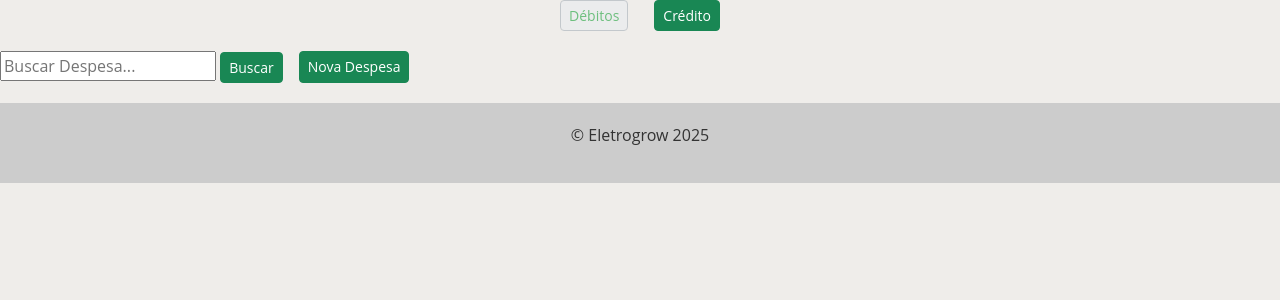
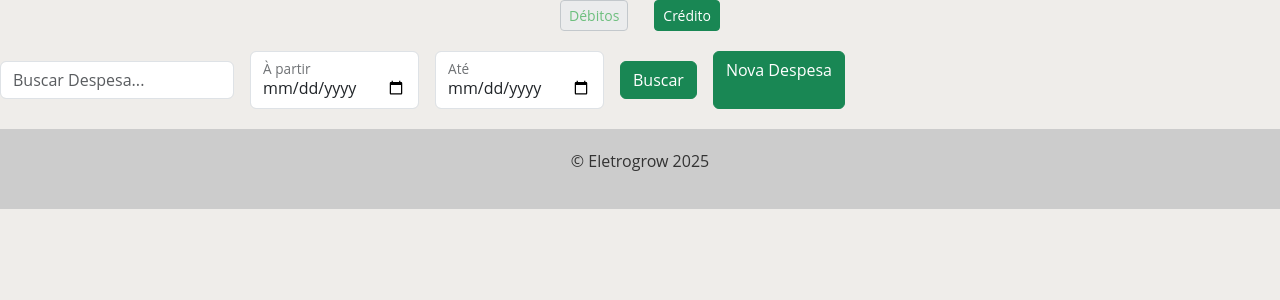
Before and after one commit to rrgermano/eletrogrow, a Django app: page /outflow/ in a window 1280 px wide. Shown: the part 50-350 px from the top of the page. Run offline with Django 5.2, Linux system fonts and the light colour scheme; the visitor is signed in with stand-in values (Sample User, id 1); data that the repository does not hold is empty; some libraries are stand-ins or nearby versions.

Commit message:
add outflow date filter

```diff
--- a/outflows/templates/outflow.html
+++ b/outflows/templates/outflow.html
@@ -31,14 +31,29 @@
 
 <div class="top-line">
   {% if request.path == "/outflow/" %}
-    <form method="GET" action="{% url 'outflow' %}">
-  {% else %}
-    <form method="GET" action="{% url 'outflow_credit' %}">
-  {% endif %}
-        <input type="text" name="search" placeholder="Buscar Despesa...">
-        <button type="submit" class="btn btn-success btn-sm">Buscar</button>
+    <form method="GET" action="{% url 'outflow' %}" class="d-flex align-items-center gap-3 flex-wrap">
+{% else %}
+    <form method="GET" action="{% url 'outflow_credit' %}" class="d-flex align-items-center gap-3 flex-wrap">
+{% endif %}
+    <div class="flex-grow-1">
+        <input type="text" name="search" placeholder="Buscar Despesa..." class="form-control">
+    </div>
+
+    <div class="form-floating date-input-wrapper">
+        <input type="date" name="start_date" id="start_date" class="form-control"
+               oninput="handleDateInput(this)" {% if request.GET.start_date %}value="{{ request.GET.start_date }}"{% endif %}>
+        <label for="start_date">À partir</label>
+    </div>
+
+    <div class="form-floating date-input-wrapper">
+        <input type="date" name="end_date" id="end_date" class="form-control"
+               oninput="handleDateInput(this)" {% if request.GET.end_date %}value="{{ request.GET.end_date }}"{% endif %}>
+        <label for="end_date">Até</label>
+    </div>
+
+    <button type="submit" class="btn btn-success">Buscar</button>
     </form>
-    <a href="{% url 'new_outflow' %}" class="btn btn-success btn-sm">Nova Despesa</a>
+    <a href="{% url 'new_outflow' %}" class="btn btn-success btn link-new">Nova Despesa</a>
 </div>
 <div class="Outflow-list">
   {% if outflows %}
@@ -127,4 +142,15 @@
     {% endif %}
   {% endif %}
 </div>
+<script>
+function handleDateInput(input) {
+    const wrapper = input.closest('.date-input-wrapper');
+    wrapper.classList.toggle('has-value', !!input.value);
+}
+
+// Inicialização
+document.querySelectorAll('.date-input-wrapper input[type="date"]').forEach(input => {
+    input.dispatchEvent(new Event('input'));
+});
+</script>
 {% endblock %}
--- a/outflows/views.py
+++ b/outflows/views.py
@@ -17,8 +17,14 @@ class ListOutflow(LoginRequiredMixin, ListView):
     def get_queryset(self):
         outflows = super().get_queryset().order_by('paid', 'date', )
         search = self.request.GET.get('search')
+        start_date = self.request.GET.get('start_date')
+        end_date = self.request.GET.get('end_date')
         if search:
             outflows = outflows.filter(expense__icontains=search)
+        if start_date:
+            outflows = outflows.filter(date__gte=start_date)
+        if end_date:
+            outflows = outflows.filter(date__lte=end_date)
         return outflows
 
 class CreateOutflow(LoginRequiredMixin, View):
@@ -119,9 +125,17 @@ class ListCreditOutflow(LoginRequiredMixin, ListView):
     def get_queryset(self):
         outflows = super().get_queryset().order_by('date', )
         search = self.request.GET.get('search')
+        start_date = self.request.GET.get('start_date')
+        end_date = self.request.GET.get('end_date')
         if search:
             outflows = outflows.filter(expense__icontains=search)
+        if start_date:
+            outflows = outflows.filter(date__gte=start_date)
+        if end_date:
+            outflows = outflows.filter(date__lte=end_date)
         return outflows
+
+
 
 class DetailCreditOutflow(LoginRequiredMixin, DetailView):
     model = ModelCreditOutflow
```
Also changed, not shown: app/utils.py (+29 -0 lines).
